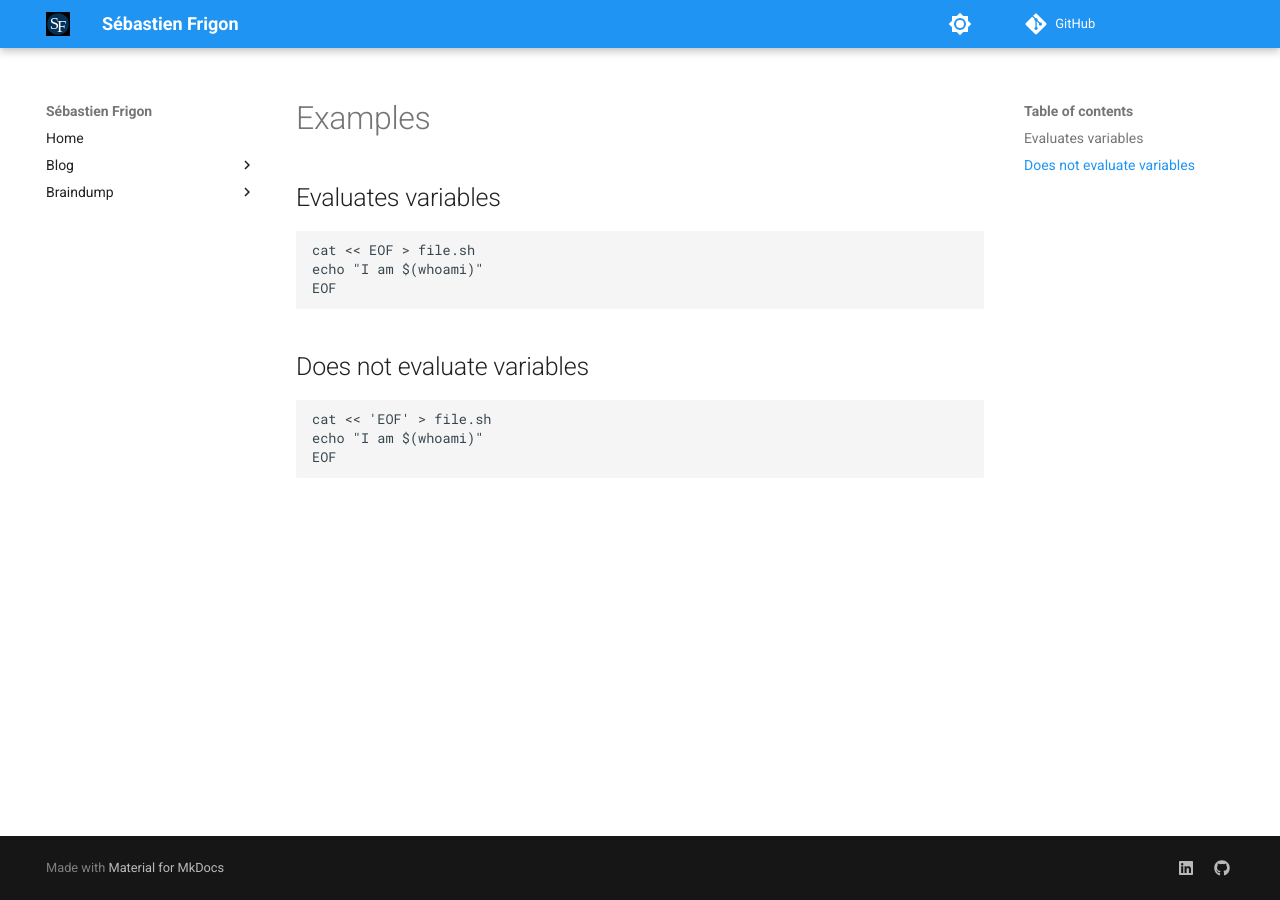
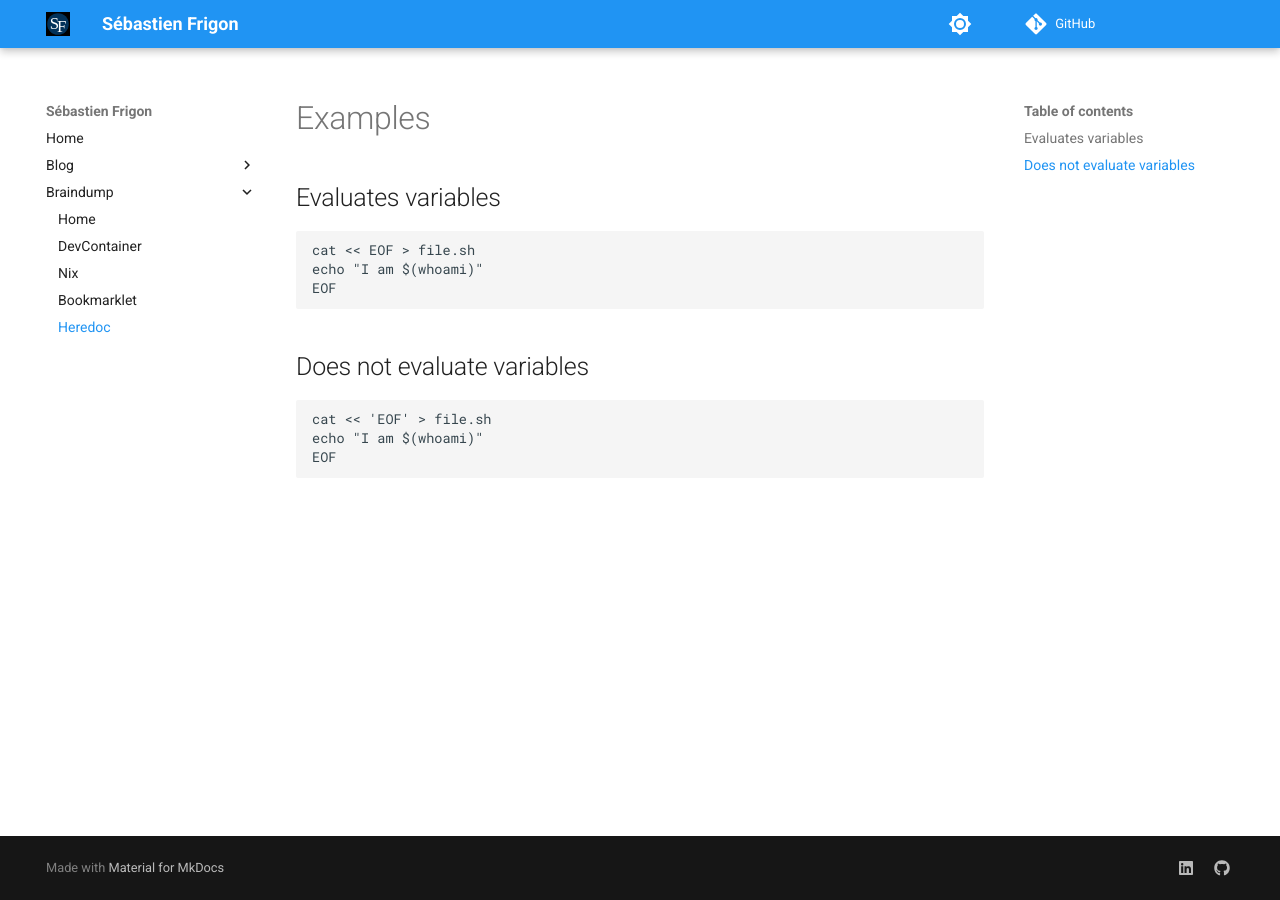
Before and after one commit to cbast/website, an MkDocs documentation site: the page built from docs/en/braindump/Heredoc.md, in a window 1280 px wide. Built offline with MkDocs 1.6.1 and Material for MkDocs 9.7.7, drawn with Linux system fonts in a browser that asks for light colours; comment, search, counter and statistics services are not loaded.

Commit message:
Update mkdocs.yml

```diff
--- a/mkdocs.yml
+++ b/mkdocs.yml
@@ -13,6 +13,7 @@ nav:
     - DevContainer: en/braindump/DevContainer.md
     - Nix: en/braindump/Nix.md
     - Bookmarklet: en/braindump/Bookmarklet.md
+    - Heredoc: en/braindump/Heredoc.md
 theme:
   name: material
 
```
